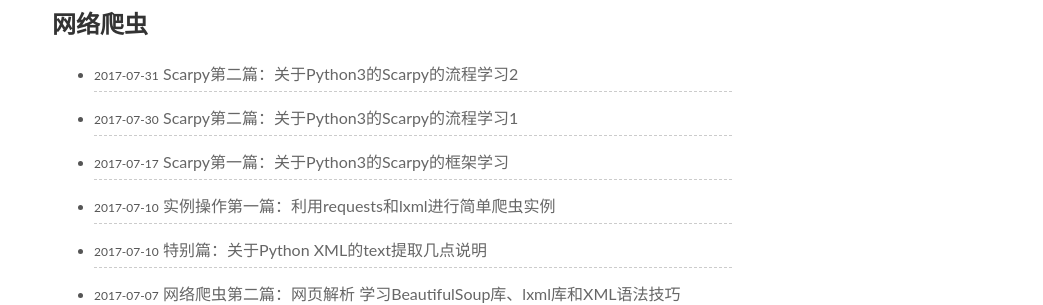
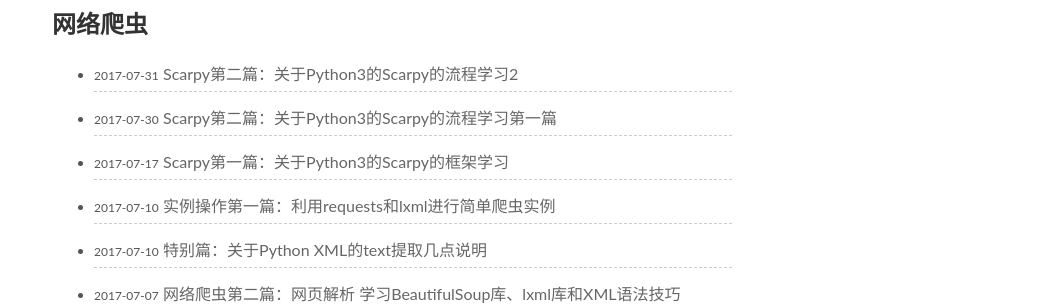
Before and after one commit to happyjay23/happyjay23.github.io, a Jekyll site: the page built from pages/categories.md, in a window 1280 px wide. Shown: the part 1313-1618 px from the top of the page, without its empty margins (118-1161 px from the left). Built offline with Jekyll 4.4.1, drawn with Linux system fonts in a browser that asks for light colours.

Commit message:
20170801

```diff
--- a/_posts/2017-07-30-scrapylearn.md
+++ b/_posts/2017-07-30-scrapylearn.md
@@ -1,6 +1,6 @@
 ---
 layout: post
-title: Scarpy第二篇：关于Python3的Scarpy的流程学习1
+title: Scarpy第二篇：关于Python3的Scarpy的流程学习第一篇
 categories: 网络爬虫
 description: 网络爬虫学习
 keywords: Python, Scarpy，框架，爬虫
```
